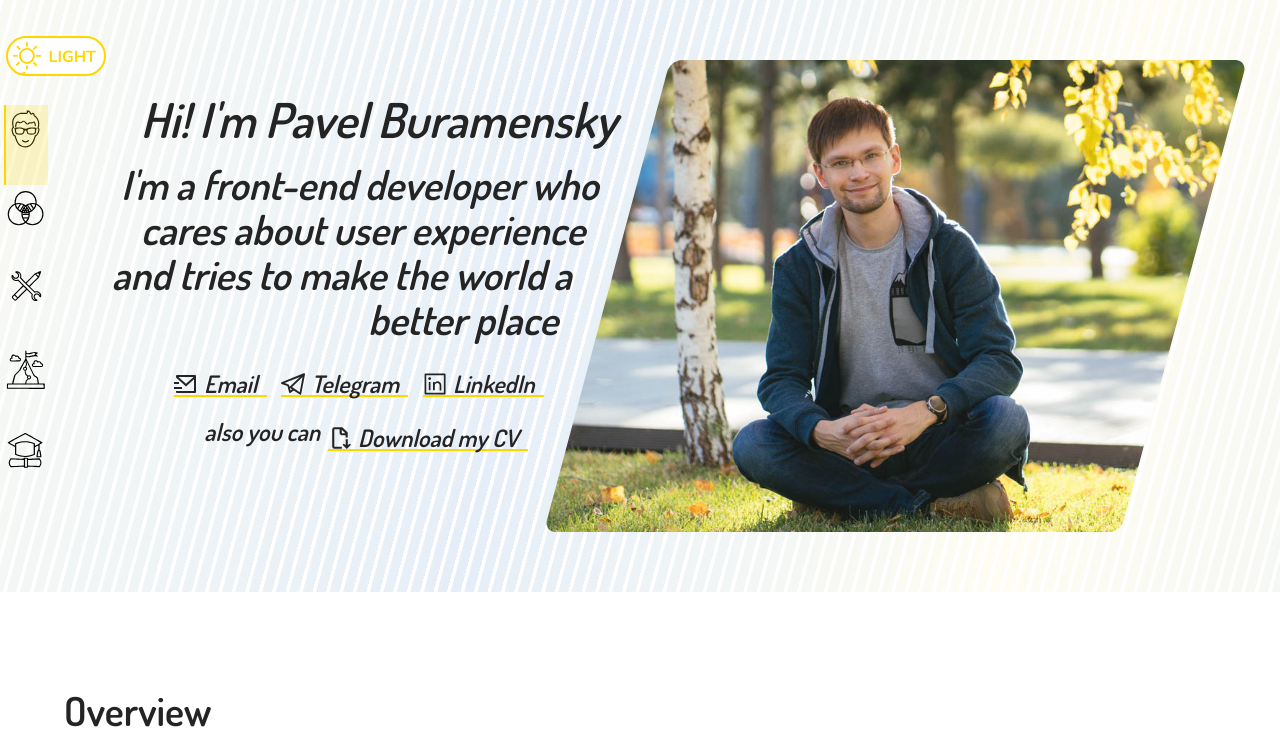
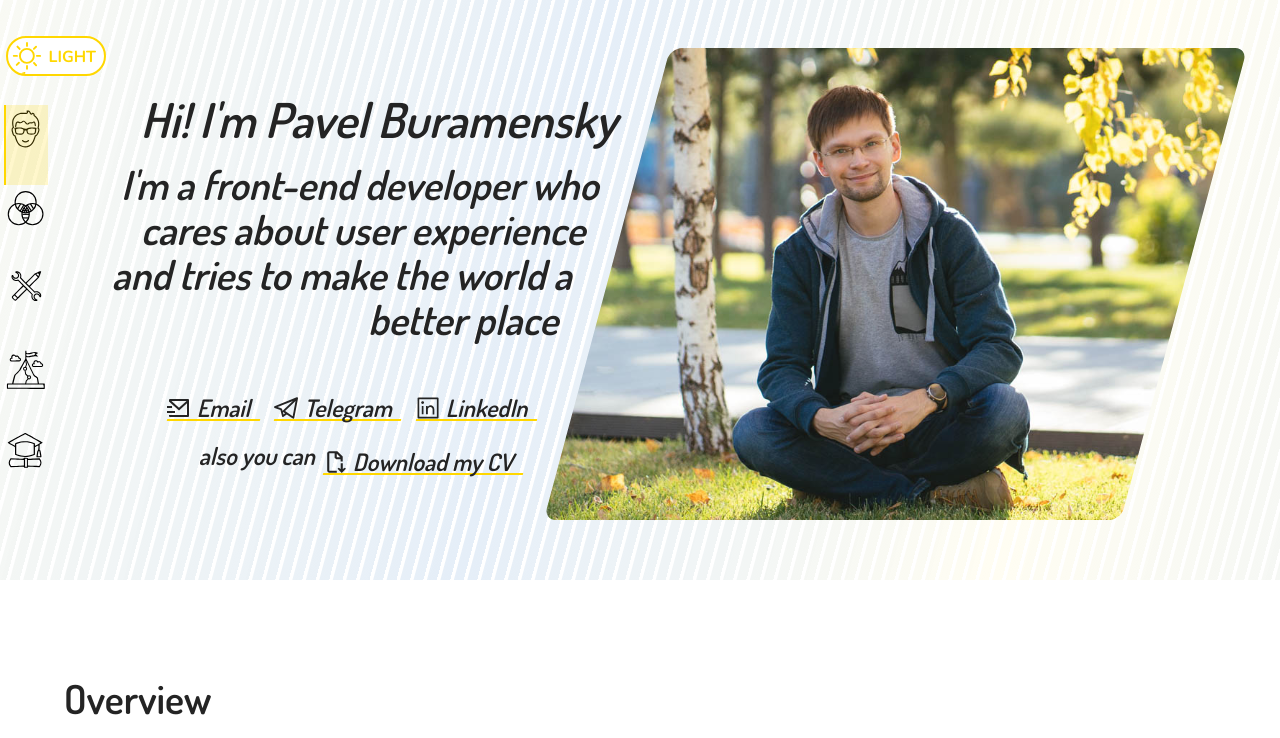
Before and after one commit to bupaev/bupaev.github.io, a Next.js app in the folder next-app/: page /cv in a window 1280 px wide. Shown: the top 738 px of the page. Built offline with nearby package versions, Linux system fonts and the light colour scheme.

Commit message:
style(cv-hero): fix vertical spacings using tailwind

```diff
--- a/next-app/components/cv-hero-area/cv-hero-area.tsx
+++ b/next-app/components/cv-hero-area/cv-hero-area.tsx
@@ -104,7 +104,7 @@ export function CvHeroArea() {
                   onLoad={() => setMobileImageLoaded(true)}
                 />
               </div>
-              <h1 className={`title pt-8 ${styles.title}`}>
+              <h1 className={`title pt-8 mb-6 ${styles.title}`}>
                 <div
                   className={`${styles.textShapeLimiter} max-md:hidden`}
                 />
@@ -176,7 +176,7 @@ export function CvHeroArea() {
                 </span>
               </p>
             </div>
-            <div className="column hidden md:block">
+            <div className="column hidden md:block pt-0">
               <div className={styles.parallelogramImageContainer}>
                 <Image
                   src={portraitDesktop}
```
